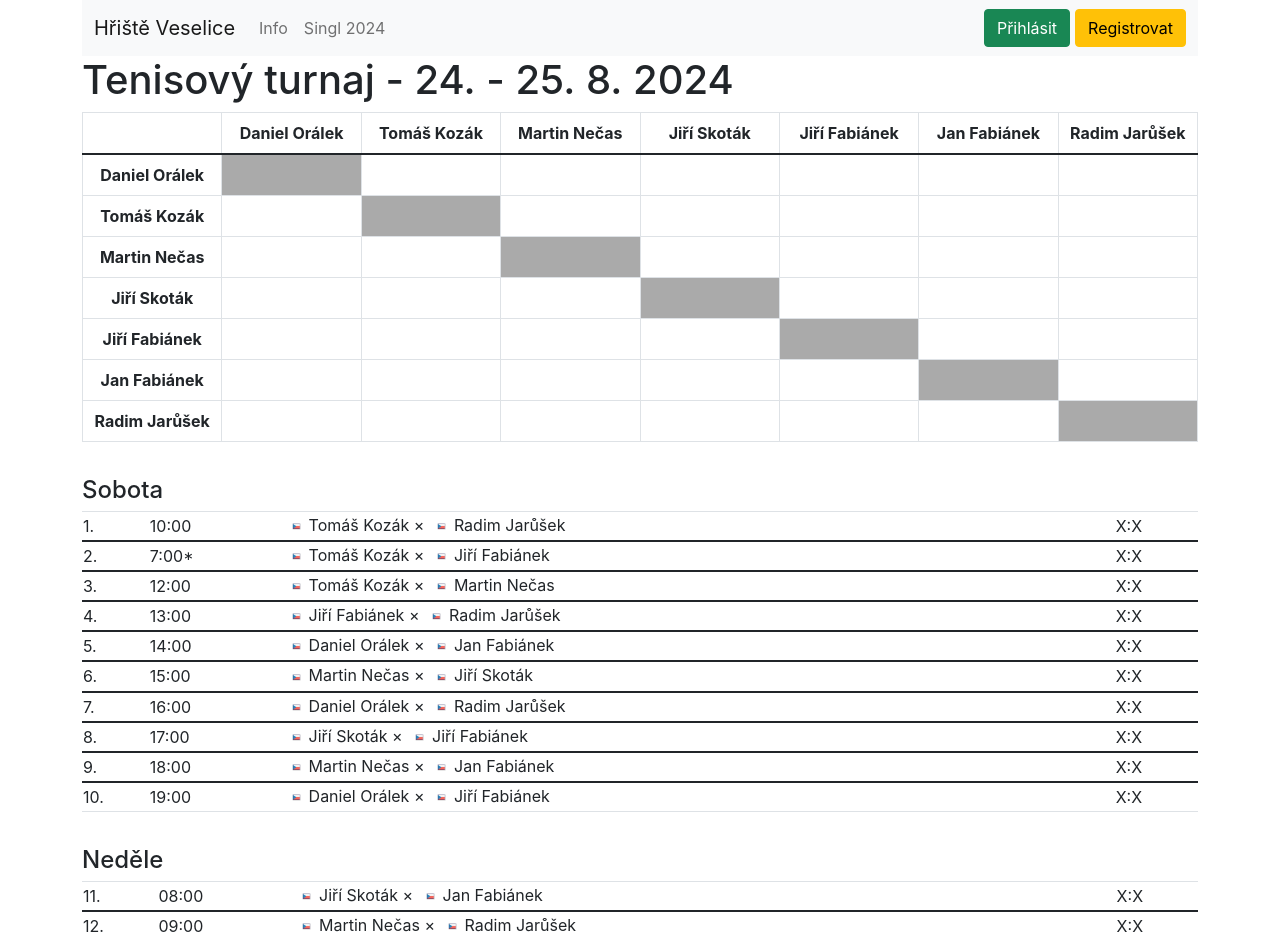
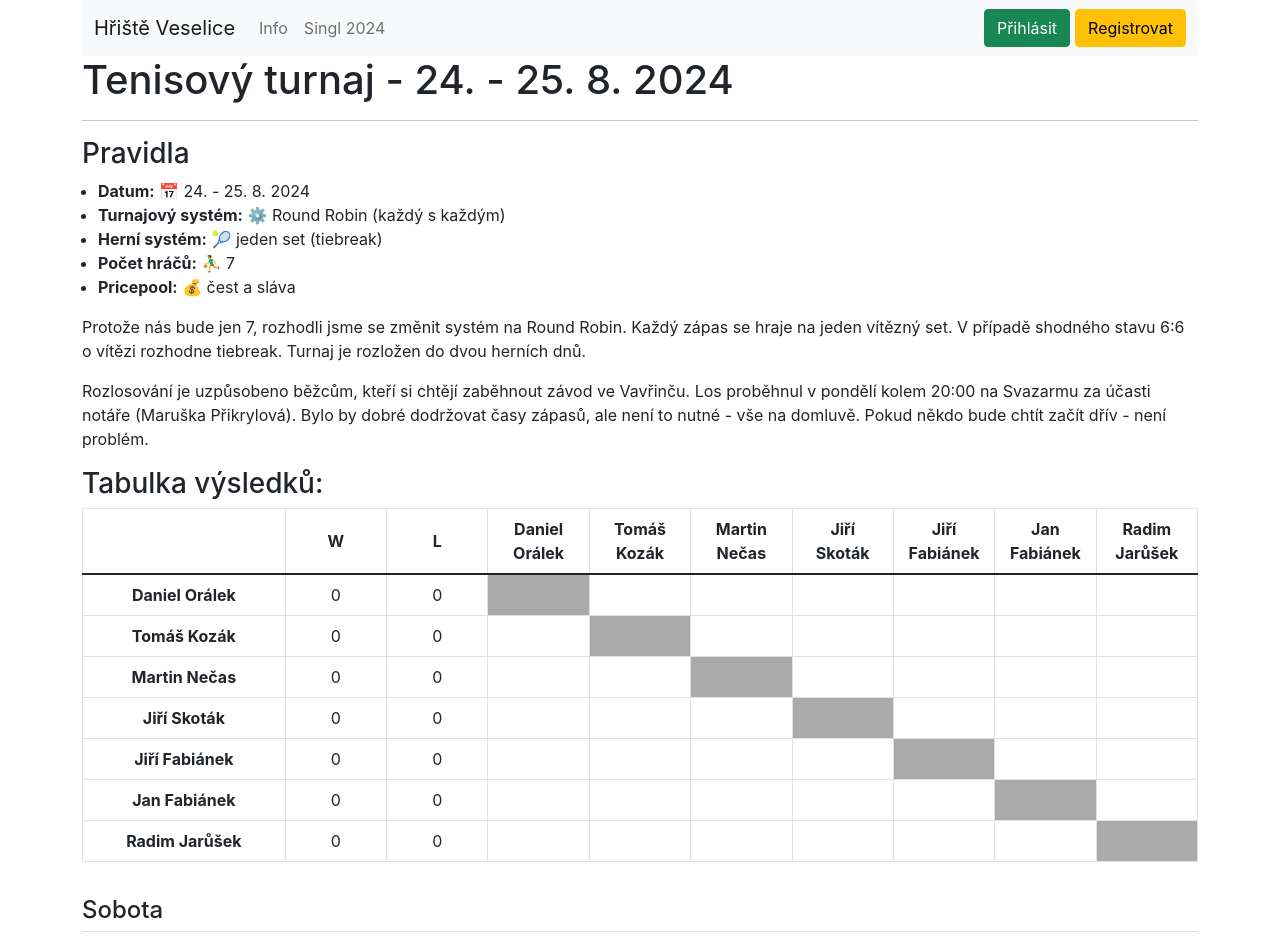
Before and after one commit to kotrzina/court-reservations, a Next.js app in the folder frontend/: page /turnaj/2024-singl in a window 1280 px wide. Shown: the top 936 px of the page. Built offline with nearby package versions, Linux system fonts and the light colour scheme.

Commit message:
Tour 2024 - add details

```diff
--- a/frontend/pages/turnaj/2024-singl.tsx
+++ b/frontend/pages/turnaj/2024-singl.tsx
@@ -7,6 +7,10 @@ import {Flag} from "../../components/Flag";
 const Singl2024: NextPage = () => {
 
     const router = useRouter()
+
+    const cellStyles = {
+        width: "9%",
+    }
 
     const matchesSaturday = [
         {
@@ -18,7 +22,7 @@ const Singl2024: NextPage = () => {
         },
         {
             match: 2,
-            time: "7:00*",
+            time: "čt 7:30*",
             player1: "Tomáš Kozák",
             player2: "Jiří Fabiánek",
             result: "X:X"
@@ -39,7 +43,7 @@ const Singl2024: NextPage = () => {
         },
         {
             match: 5,
-            time: "14:00",
+            time: "14:00**",
             player1: "Daniel Orálek",
             player2: "Jan Fabiánek",
             result: "X:X"
@@ -169,23 +173,51 @@ const Singl2024: NextPage = () => {
 
             <Col>
                 <h1>Tenisový turnaj - 24.&nbsp;-&nbsp;25.&nbsp;8.&nbsp;2024</h1>
+                <hr/>
 
+                <h3>Pravidla</h3>
+                <p>
+                    <ul>
+                        <li><strong>Datum:</strong> 📅 24.&nbsp;-&nbsp;25.&nbsp;8.&nbsp;2024</li>
+                        <li><strong>Turnajový systém:</strong> ⚙️ Round Robin (každý s každým)</li>
+                        <li><strong>Herní systém:</strong> 🎾 jeden set (tiebreak)</li>
+                        <li><strong>Počet hráčů:</strong> ️‍⛹️‍♂️ 7</li>
+                        <li><strong>Pricepool:</strong> 💰 čest a sláva</li>
+                    </ul>
+
+                </p>
+                <p>
+                    Protože nás bude jen 7, rozhodli jsme se změnit systém na Round Robin. Každý zápas se hraje na
+                    jeden vítězný set. V případě shodného stavu 6:6 o vítězi rozhodne tiebreak. Turnaj je rozložen do
+                    dvou herních dnů.
+                </p>
+                <p>
+                    Rozlosování je uzpůsobeno běžcům, kteří si chtějí zaběhnout závod ve Vavřinču. Los proběhnul v
+                    pondělí kolem 20:00 na Svazarmu za účasti notáře (Maruška Přikrylová). Bylo by dobré dodržovat časy
+                    zápasů, ale není to nutné - vše na domluvě. Pokud někdo bude chtít začít dřív - není problém.
+                </p>
+
+                <h3>Tabulka výsledků:</h3>
                 <Table bordered={true} responsive={true} className={"results"}>
                     <thead>
                     <tr>
-                        <th></th>
-                        <th style={{width: "12.5%"}}>Daniel Orálek</th>
-                        <th style={{width: "12.5%"}}>Tomáš Kozák</th>
-                        <th style={{width: "12.5%"}}>Martin Nečas</th>
-                        <th style={{width: "12.5%"}}>Jiří Skoták</th>
-                        <th style={{width: "12.5%"}}>Jiří Fabiánek</th>
-                        <th style={{width: "12.5%"}}>Jan Fabiánek</th>
-                        <th style={{width: "12.5%"}}>Radim Jarůšek</th>
+                        <th style={{width: "18%"}}></th>
+                        <th style={cellStyles} title={"Vítezství"}>W</th>
+                        <th style={cellStyles} title={"Porážky"}>L</th>
+                        <th style={cellStyles}>Daniel<br/>Orálek</th>
+                        <th style={cellStyles}>Tomáš<br/>Kozák</th>
+                        <th style={cellStyles}>Martin<br/>Nečas</th>
+                        <th style={cellStyles}>Jiří<br/>Skoták</th>
+                        <th style={cellStyles}>Jiří<br/>Fabiánek</th>
+                        <th style={cellStyles}>Jan<br/>Fabiánek</th>
+                        <th style={cellStyles}>Radim<br/>Jarůšek</th>
                     </tr>
                     </thead>
                     <tbody>
                     <tr>
-                        <th>Daniel Orálek</th>
+                        <th>Daniel&nbsp;Orálek</th>
+                        <td>0</td>
+                        <td>0</td>
                         <td className={"void"}></td>
                         <td></td>
                         <td></td>
@@ -195,7 +227,9 @@ const Singl2024: NextPage = () => {
                         <td></td>
                     </tr>
                     <tr>
-                        <th>Tomáš Kozák</th>
+                        <th>Tomáš&nbsp;Kozák</th>
+                        <td>0</td>
+                        <td>0</td>
                         <td></td>
                         <td className={"void"}></td>
                         <td></td>
@@ -205,7 +239,9 @@ const Singl2024: NextPage = () => {
                         <td></td>
                     </tr>
                     <tr>
-                        <th>Martin Nečas</th>
+                        <th>Martin&nbsp;Nečas</th>
+                        <td>0</td>
+                        <td>0</td>
                         <td></td>
                         <td></td>
                         <td className={"void"}></td>
@@ -215,7 +251,9 @@ const Singl2024: NextPage = () => {
                         <td></td>
                     </tr>
                     <tr>
-                        <th>Jiří Skoták</th>
+                        <th>Jiří&nbsp;Skoták</th>
+                        <td>0</td>
+                        <td>0</td>
                         <td></td>
                         <td></td>
                         <td></td>
@@ -225,7 +263,9 @@ const Singl2024: NextPage = () => {
                         <td></td>
                     </tr>
                     <tr>
-                        <th>Jiří Fabiánek</th>
+                        <th>Jiří&nbsp;Fabiánek</th>
+                        <td>0</td>
+                        <td>0</td>
                         <td></td>
                         <td></td>
                         <td></td>
@@ -235,7 +275,9 @@ const Singl2024: NextPage = () => {
                         <td></td>
                     </tr>
                     <tr>
-                        <th>Jan Fabiánek</th>
+                        <th>Jan&nbsp;Fabiánek</th>
+                        <td>0</td>
+                        <td>0</td>
                         <td></td>
                         <td></td>
                         <td></td>
@@ -245,7 +287,9 @@ const Singl2024: NextPage = () => {
                         <td></td>
                     </tr>
                     <tr>
-                        <th>Radim Jarůšek</th>
+                        <th>Radim&nbsp;Jarůšek</th>
+                        <td>0</td>
+                        <td>0</td>
                         <td></td>
                         <td></td>
                         <td></td>
@@ -287,23 +331,11 @@ const Singl2024: NextPage = () => {
                     })}
                 </Table>
 
-                <p>* předehra přes týden</p>
+                <p>
+                    * předehra ve čtvrtek v 7:30 <br/>
+                    ** možno přesunout na konec herního dne
+                </p>
 
-
-                <h3>Pravidla</h3>
-                <p>
-                    <ul>
-                        <li><strong>Datum:</strong> 24.&nbsp;-&nbsp;25.&nbsp;8.&nbsp;2024</li>
-                        <li><strong>Turnajový systém:</strong> Round Robin (každý s každým)</li>
-                        <li><strong>Herní systém:</strong> jeden set (tiebreak)</li>
-                    </ul>
-
-                </p>
-                <p>
-                    Protože nás bude jen 7, rozhodli jsme se změnit systém na Round Robin. Každý zápas se hraje na
-                    jeden vítězný set. V případě shodného stavu 6:6 o vítězi rozhodne tiebreak. Turnaj je rozložen do
-                    dvou herních dnů.
-                </p>
 
             </Col>
 
--- a/frontend/styles/globals.css
+++ b/frontend/styles/globals.css
@@ -115,6 +115,7 @@ table.accordionView tr td.history {
 
 table.results tr th {
     text-align: center;
+    vertical-align: middle;
 }
 
 table.results tr td {
```
